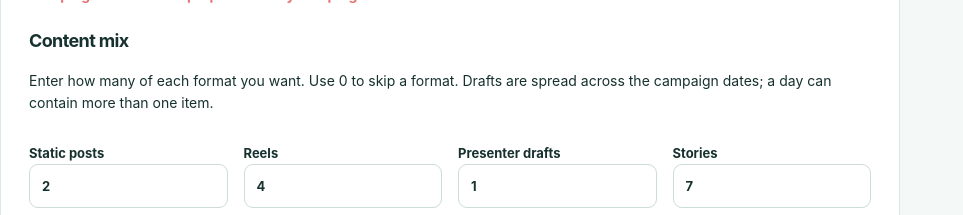
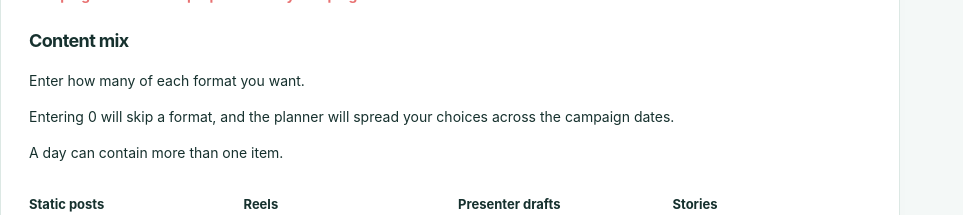
Before and after one commit to Rumi4144/rumi-social-ai-saas-v14, a Next.js app: page /create in a window 1280 px wide. Shown: the part 722-937 px from the top of the page, without its empty margins (0-963 px from the left). Built offline with nearby package versions, Linux system fonts and the light colour scheme; no server answers.

Commit message:
Clarify zero quantities and campaign date distribution

```diff
--- a/app/create/page.tsx
+++ b/app/create/page.tsx
@@ -610,7 +610,9 @@ export default function Create() {
 
         <section style={{marginTop:24}} aria-label="Content mix">
           <h3>Content mix</h3>
-          <p>Enter how many of each format you want. Use 0 to skip a format. Drafts are spread across the campaign dates; a day can contain more than one item.</p>
+          <p>Enter how many of each format you want.</p>
+          <p>Entering 0 will skip a format, and the planner will spread your choices across the campaign dates.</p>
+          <p>A day can contain more than one item.</p>
           <div style={{display:"grid",gridTemplateColumns:"repeat(auto-fit,minmax(150px,1fr))",gap:16}}>{CONTENT_TYPES.map(type => <label key={type.value}>{type.value === "presenter_post" ? "Presenter drafts" : type.value === "story_post" ? "Stories" : type.label + "s"}<input type="number" min={0} max={30} step={1} value={quantities[type.value]} disabled={busy} onChange={e=>setQuantities(current=>({...current,[type.value]:Math.max(0,Math.min(30,Math.floor(Number(e.target.value)||0)))}))}/></label>)}</div>
           <p>{totalQuantity} regular drafts across {days} days. Maximum 30 of each format, 60 regular drafts per campaign.</p>
           {!validQuantities && <p role="status">Choose between 1 and 60 regular drafts in total.</p>}
```
